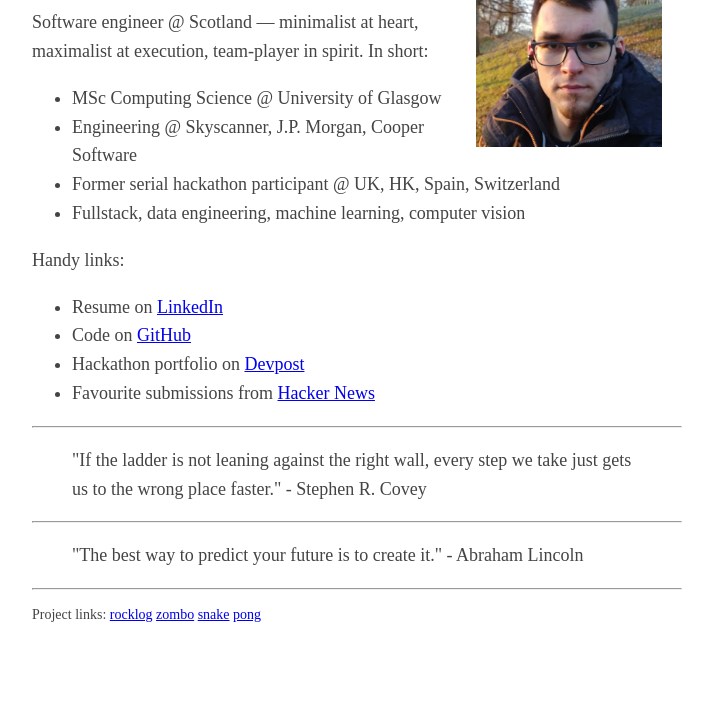
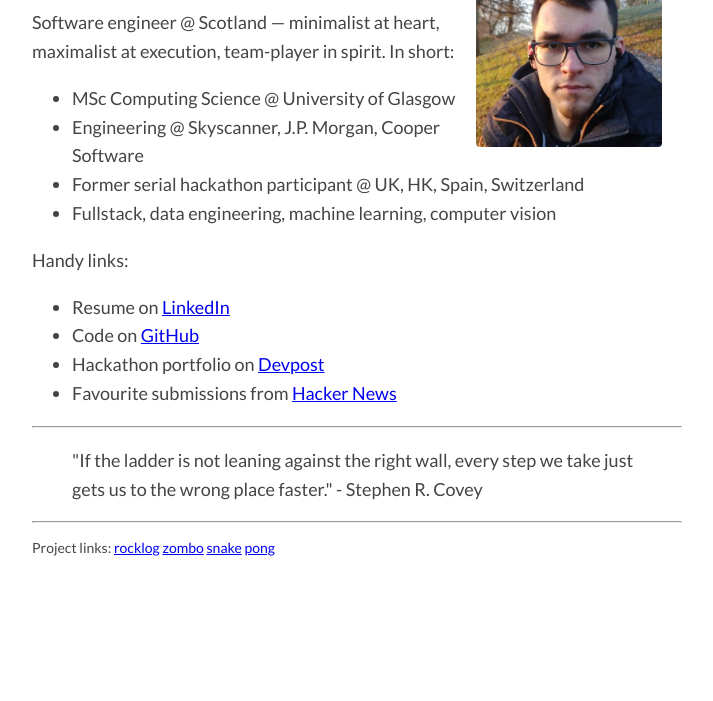
Before and after one commit to domantasjurkus/domantasjurkus.github.io, a plain HTML site: page index.html in a window 1280 px wide. Shown: the part 99-800 px from the top of the page, without its empty margins (283-996 px from the left). Drawn offline with Linux system fonts and the light colour scheme.

Commit message:
add Lato font + clean up index

```diff
--- a/index.html
+++ b/index.html
@@ -4,8 +4,10 @@
     <meta charset="utf-8">
     <meta name="viewport" content="width=device-width, initial-scale=1">
     <title>Domantas Jurkus</title>
+    <link href="https://fonts.googleapis.com/css2?family=Lato&display=swap" rel="stylesheet">
     <style type="text/css">
         body {
+            font-family: "Lato",   sans-serif;
             margin: 40px auto;
             max-width: 650px;
             line-height: 1.6;
@@ -17,6 +19,9 @@
         h2,
         h3 {
             line-height: 1.2
+        }
+        img {
+            border-radius: 4px;
         }
     </style>
 </head>
@@ -45,10 +50,6 @@
         "If the ladder is not leaning against the right wall, every step we take just gets us to the wrong place faster." - Stephen R. Covey
     </blockquote>
     <hr>
-    <blockquote>
-        "The best way to predict your future is to create it." - Abraham Lincoln
-    </blockquote>
-    <hr>
     <p style="font-size: 14">
         Project links:
             <a href="https://rocklog.pythonanywhere.com/">rocklog</a>
```
